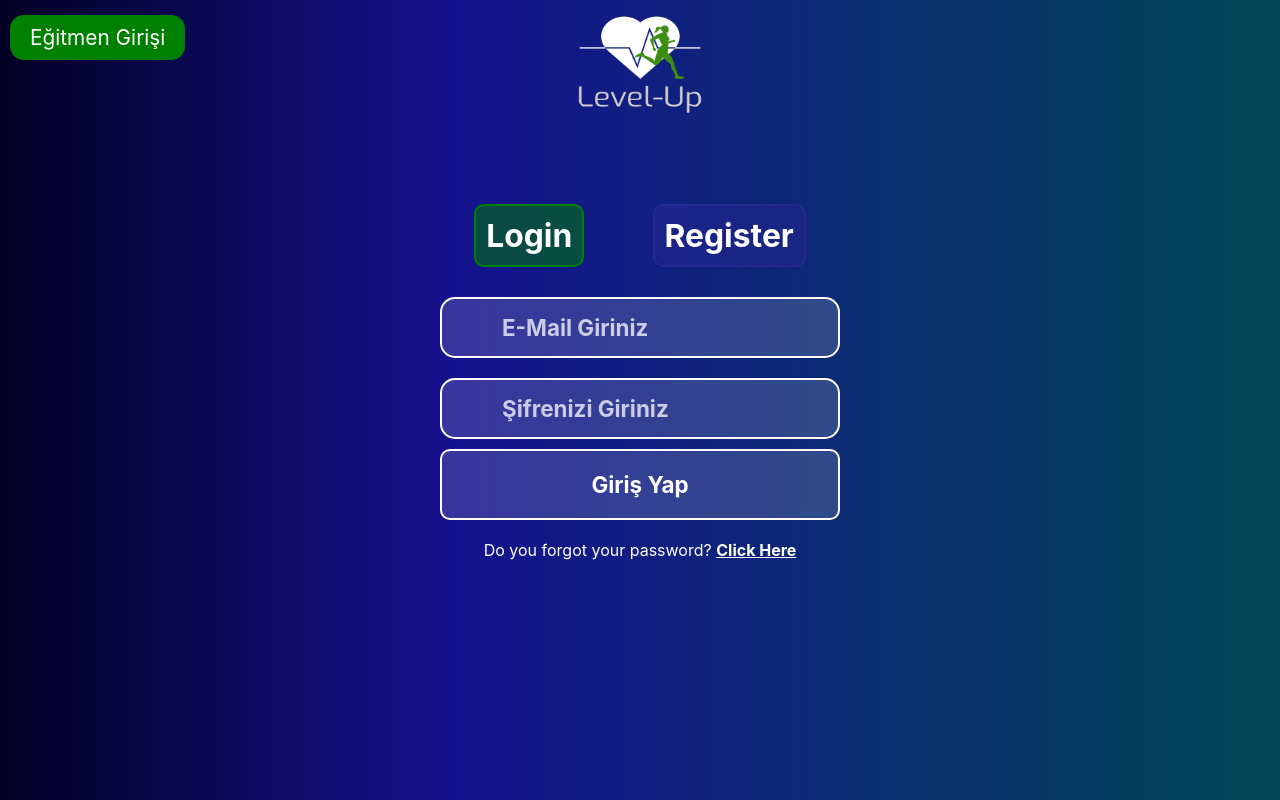
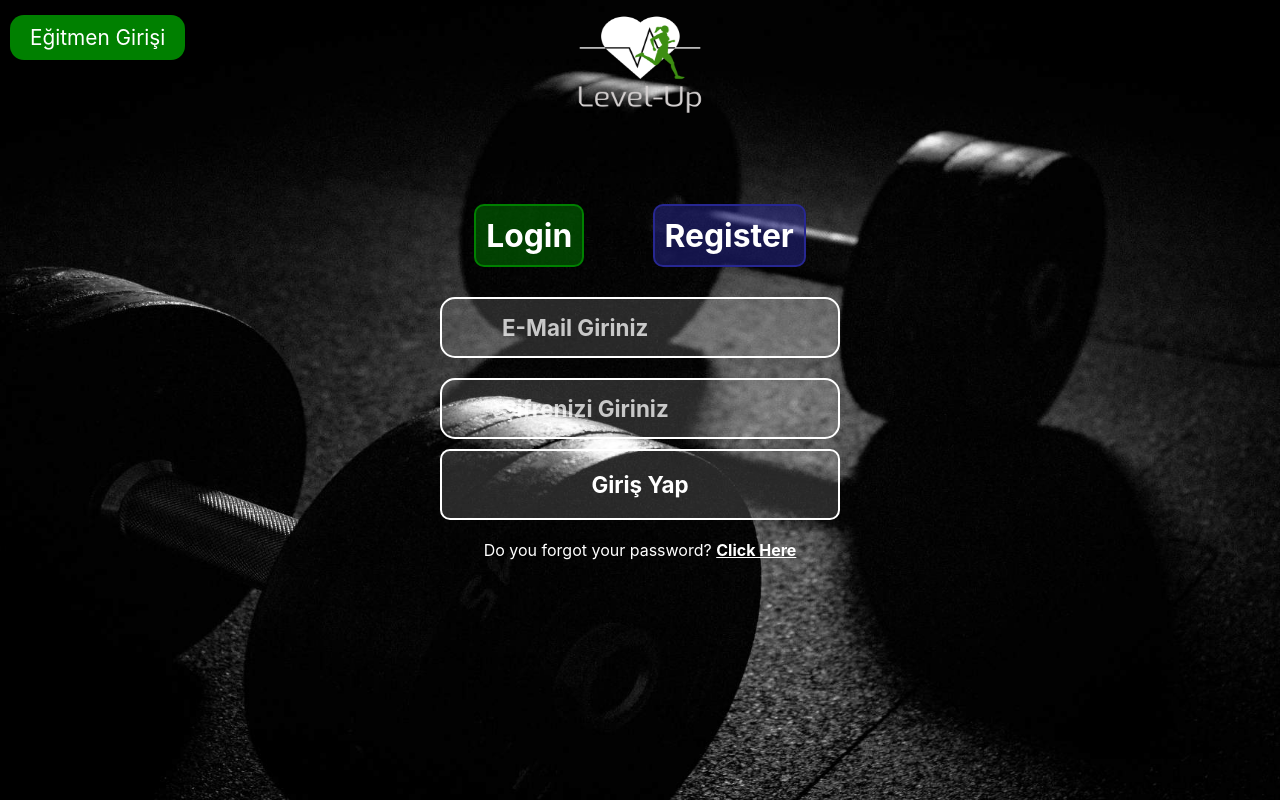
Before and after one commit to muratyksl/levelup-training-project, a Vue app in the folder client/: page /#/auth/login in a window 1280 px wide. Built offline with nearby package versions, Linux system fonts and the light colour scheme.

Commit message:
login bg img optimized

```diff
--- a/client/src/views/Pages/AuthPage.vue
+++ b/client/src/views/Pages/AuthPage.vue
@@ -30,8 +30,7 @@ name: "AuthPage"
 
 <style scoped>
 .auth-section{
-  background: rgb(2,0,36);
-  background: linear-gradient(90deg, rgba(2,0,36,1) 0%, rgba(21,18,142,1) 35%, rgba(0,71,85,1) 100%);
+  background-image: url("../../assets/img/loginbg.jpg");
   height: 100vh;
   background-position: center;
   background-size: cover;
```
Also changed, not shown: client/src/assets/img/1244788.jpeg (deleted), client/src/assets/img/loginbg.jpg (added).
